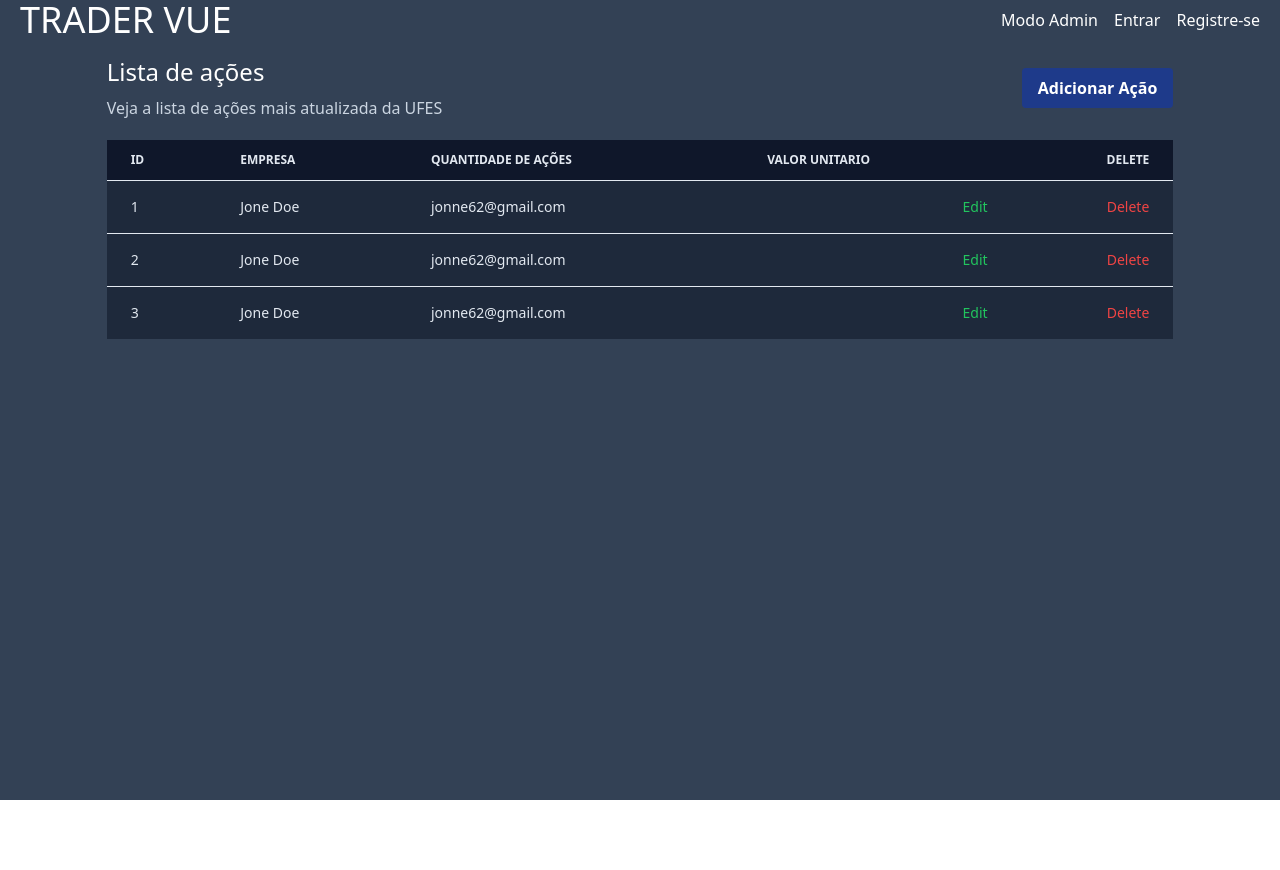
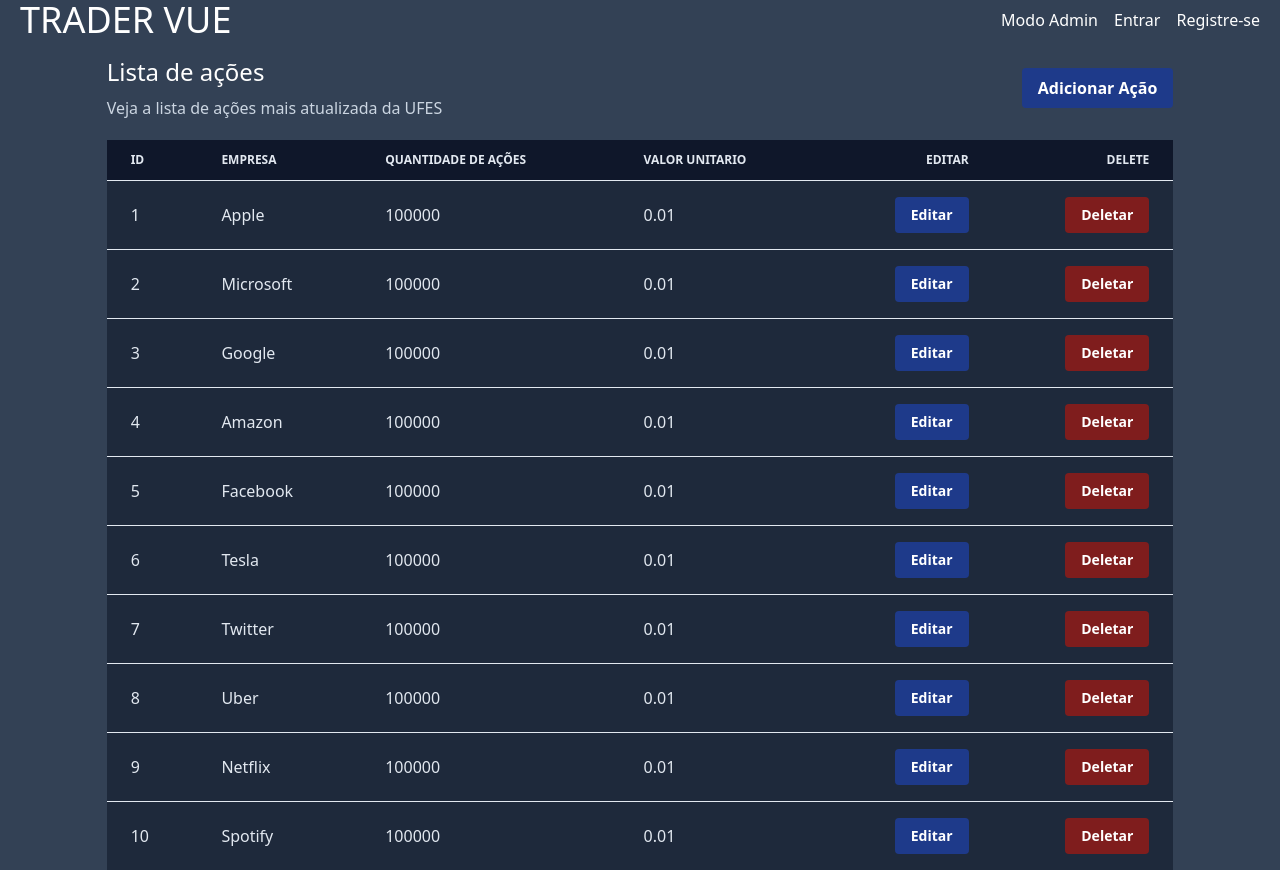
Before and after one commit to HiagoScierry/trade-vue, a Vue app: page / in a window 1280 px wide. Before the commit the page ends 800 px from the top, so only its background shows below. Built offline with nearby package versions, Linux system fonts and the light colour scheme.

Commit message:
ajuste na interface

```diff
--- a/src/components/layout.vue
+++ b/src/components/layout.vue
@@ -1,5 +1,5 @@
 <template>
-    <div :class="{'overflow-hidden': openModal}" class="bg-slate-700 text-white w-screen h-screen">
+    <div :class="{'overflow-hidden': openModal}" class="bg-slate-700 text-white w-screen P-2">
         <slot></slot>
     </div>
 </template>
--- a/src/components/tableList.vue
+++ b/src/components/tableList.vue
@@ -4,53 +4,53 @@
       <tr>
         <th scope="col" class="px-6 py-3 text-xs font-bold text-left uppercase">ID</th>
         <th scope="col" class="px-6 py-3 text-xs font-bold text-left uppercase">Empresa</th>
-              <th scope="col" class="px-6 py-3 text-xs font-bold text-left uppercase">Quantidade de ações</th>
+        <th scope="col" class="px-6 py-3 text-xs font-bold text-left uppercase">
+          Quantidade de ações
+        </th>
         <th scope="col" class="px-6 py-3 text-xs font-bold text-left uppercase">Valor Unitario</th>
+        <th scope="col" class="px-6 py-3 text-xs font-bold text-right uppercase">Editar</th>
         <th scope="col" class="px-6 py-3 text-xs font-bold text-right uppercase">Delete</th>
       </tr>
     </thead>
     <tbody class="divide-y bg-slate-800 divide-slate-200">
-            <tr>
-              <td class="px-6 py-4 text-sm font-medium whitespace-nowrap">1</td>
-              <td class="px-6 py-4 text-sm whitespace-nowrap">Jone Doe</td>
-              <td class="px-6 py-4 text-sm whitespace-nowrap">jonne62@gmail.com</td>
-              <td class="px-6 py-4 text-sm font-medium text-right whitespace-nowrap">
-                <a class="text-green-500 hover:text-green-700" href="#"> Edit </a>
+      <tr v-for="item in items" :key="item.id">
+        <td class="px-6 py-4 whitespace-nowrap">{{ item.id }}</td>
+        <td class="px-6 py-4 whitespace-nowrap">{{ item.name }}</td>
+        <td class="px-6 py-4 whitespace-nowrap">{{ item.quantity }}</td>
+        <td class="px-6 py-4 whitespace-nowrap">{{ item.value }}</td>
+        <td class="px-6 py-4 whitespace-nowrap text-right text-sm font-medium">
+          <buttonComponent
+            type="primary"
+            text="Editar"
+            @click="openModalToEditEnterprise(item)"
+          ></buttonComponent>
         </td>
-              <td class="px-6 py-4 text-sm font-medium text-right whitespace-nowrap">
-                <a class="text-red-500 hover:text-red-700" href="#"> Delete </a>
-              </td>
-            </tr>
-            <tr>
-              <td class="px-6 py-4 text-sm font-medium whitespace-nowrap">2</td>
-              <td class="px-6 py-4 text-sm whitespace-nowrap">Jone Doe</td>
-              <td class="px-6 py-4 text-sm whitespace-nowrap">jonne62@gmail.com</td>
-              <td class="px-6 py-4 text-sm font-medium text-right whitespace-nowrap">
-                <a class="text-green-500 hover:text-green-700" href="#"> Edit </a>
-              </td>
-              <td class="px-6 py-4 text-sm font-medium text-right whitespace-nowrap">
-                <a class="text-red-500 hover:text-red-700" href="#"> Delete </a>
-              </td>
-            </tr>
-            <tr>
-              <td class="px-6 py-4 text-sm font-medium whitespace-nowrap">3</td>
-              <td class="px-6 py-4 text-sm whitespace-nowrap">Jone Doe</td>
-              <td class="px-6 py-4 text-sm whitespace-nowrap">jonne62@gmail.com</td>
-              <td class="px-6 py-4 text-sm font-medium text-right whitespace-nowrap">
-                <a class="text-green-500 hover:text-green-700" href="#"> Edit </a>
-              </td>
-              <td class="px-6 py-4 text-sm font-medium text-right whitespace-nowrap">
-                <a class="text-red-500 hover:text-red-700" href="#"> Delete </a>
+        <td class="px-6 py-4 whitespace-nowrap text-right text-sm font-medium">
+          <buttonComponent
+            type="danger"
+            text="Deletar"
+            @click="deleteEnterprise(item)"
+          ></buttonComponent>
         </td>
       </tr>
     </tbody>
   </table>
-
 </template>
 
 <script>
 
+import buttonComponent from '@/Components/buttonComponent.vue'
+
 export default {
   name: 'tableListComponent',
+  components: {
+    buttonComponent
+  },
+  props: {
+    items: {
+      type: Array,
+      required: true
+    }
+  },
 }
 </script>
--- a/src/views/HomeView.vue
+++ b/src/views/HomeView.vue
@@ -24,7 +24,7 @@
             >
           </div>
         </div>
-        <tableListComponent></tableListComponent>
+        <tableListComponent :items="enterprises"></tableListComponent>
       </div>
     </div>
 
@@ -97,7 +97,68 @@
           amountValue: 1000
         }
       ],
-      enterprises: []
+      enterprises: [
+        {
+          id: 1,
+          name: 'Apple',
+          quantity: 100000,
+          value: 0.01
+        },
+        {
+          id: 2,
+          name: 'Microsoft',
+          quantity: 100000,
+          value: 0.01
+        },
+        {
+          id: 3,
+          name: 'Google',
+          quantity: 100000,
+          value: 0.01
+        },
+        {
+          id: 4,
+          name: 'Amazon',
+          quantity: 100000,
+          value: 0.01
+        },
+        {
+          id: 5,
+          name: 'Facebook',
+          quantity: 100000,
+          value: 0.01
+        },
+        {
+          id: 6,
+          name: 'Tesla',
+          quantity: 100000,
+          value: 0.01
+        },
+        {
+          id: 7,
+          name: 'Twitter',
+          quantity: 100000,
+          value: 0.01
+        },
+        {
+          id: 8,
+          name: 'Uber',
+          quantity: 100000,
+          value: 0.01
+        },
+        {
+          id: 9,
+          name: 'Netflix',
+          quantity: 100000,
+          value: 0.01
+        },
+        {
+          id: 10,
+          name: 'Spotify',
+          quantity: 100000,
+          value: 0.01
+        }
+      ]
     }
   },
   methods: {
@@ -124,7 +185,6 @@
       this.showFormLogin = true
     },
     closeModalToLogin() {
-      console.log('closeModalToLogin')
       this.showAnyModal = false
       this.showFormLogin = false
     },
@@ -134,6 +194,8 @@
     },
 
     openModalToRegister() {
+      this.closeModalToLogin()
+
       this.showAnyModal = true
       this.showFormRegister = true
     },
```
Lines whose indentation alone changed are shown as unchanged.
